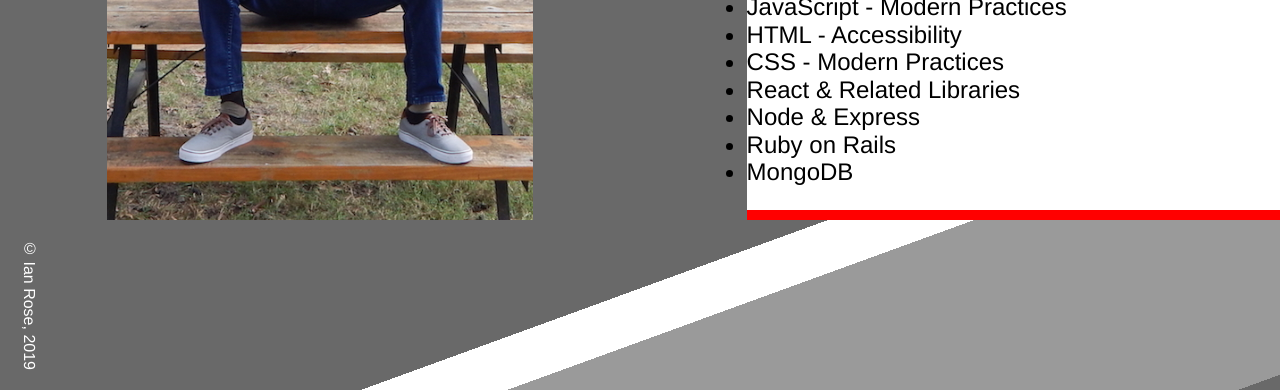
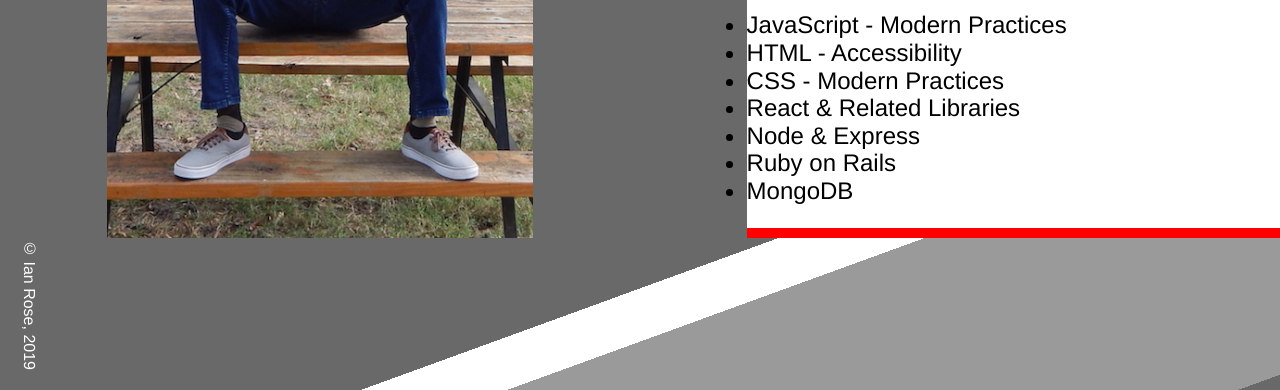
Before and after one commit to ianrosedev/ianrosedev-website-2019, a Gatsby site: page / in a window 1280 px wide. Shown: the part 410-800 px from the top of the page. Built offline with nearby package versions, Linux system fonts and the light colour scheme; Gatsby itself is replaced by a stand-in of ours.

Commit message:
Home page styling & wider image widths

```diff
--- a/src/components/Blog/Blog.js
+++ b/src/components/Blog/Blog.js
@@ -17,7 +17,7 @@ const Blog = () => {
               description
             }
             heroImage {
-              fluid(maxWidth: 600, quality: 100) {
+              fluid(maxWidth: 1000, quality: 100) {
                 ...GatsbyContentfulFluid_noBase64
               }
             }
--- a/src/components/Contact/Contact.js
+++ b/src/components/Contact/Contact.js
@@ -14,7 +14,7 @@ const Contact = () => {
     query {
       ianOnTriangle: file(relativePath: { eq: "ian-on-triangle-statue.jpg" }) {
         childImageSharp {
-          fluid(quality: 100) {
+          fluid(maxWidth: 3000, quality: 100) {
             ...GatsbyImageSharpFluid_noBase64
           }
         }
--- a/src/components/Home/Home.js
+++ b/src/components/Home/Home.js
@@ -1,12 +1,32 @@
 import React from 'react';
+import { graphql, useStaticQuery } from 'gatsby';
+import Img from 'gatsby-image';
 import LayoutBody from '../../layouts/LayoutBody/LayoutBody';
 import Footer from '../Footer/Footer';
 import styles from './Home.module.scss';
 
-const Home = () => (
+const Home = () => {
+  // Images
+  const data = useStaticQuery(graphql`
+    query {
+      ianOnBench: file(relativePath: { eq: "ian-on-bench.jpg" }) {
+        childImageSharp {
+          fluid(maxWidth: 1000, quality: 100) {
+            ...GatsbyImageSharpFluid_noBase64
+          }
+        }
+      }
+    }
+  `);
+
+  return (
     <>
       <LayoutBody>
-      <div className={styles.photo} role='img' aria-label='Ian on bench' />
+        <Img
+          fluid={data.ianOnBench.childImageSharp.fluid}
+          alt='Ian on bench'
+          className={styles.img}
+        />
         <section className={styles.intro}>
           <h1>Hi, My name is Ian.</h1>
           <p>
@@ -32,5 +52,6 @@ const Home = () => (
       <Footer position='left' />
     </>
   );
+};
 
 export default Home;
--- a/src/components/Home/Home.module.scss
+++ b/src/components/Home/Home.module.scss
@@ -1,16 +1,12 @@
 @import '../../styles/colors';
 @import '../../styles/sizes';
 
-.photo {
+.img {
   grid-column: 2 / 6;
   grid-row: 2 / 4;
-  animation: photo 2s linear;
-  background-image: url('../../images/ian-on-bench-cropped.jpg');
-  background-size: cover;
-  background-repeat: no-repeat;
-  background-position: center center;
+  animation: on-bench 2s linear;
 
-  @keyframes photo {
+  @keyframes on-bench {
     from {
       transform: translateX(-1000px);
     }
@@ -59,7 +55,7 @@
   border-bottom-color: $primaryColor;
   animation: skills 2.5s linear;
 
-  h1 {
+  h2 {
     font-size: 32px;
   }
 
@@ -85,7 +81,7 @@
 }
 
 @include screen-xl {
-  .photo {
+  .img {
     grid-row: 2 / 7;
   }
 
```
Also changed, not shown: src/components/Code/Code.js (+4 -4 lines), src/images/ian-on-bench.jpg (renamed from src/images/ian-on-bench-cropped.jpg). Lines whose indentation alone changed are shown as unchanged.
